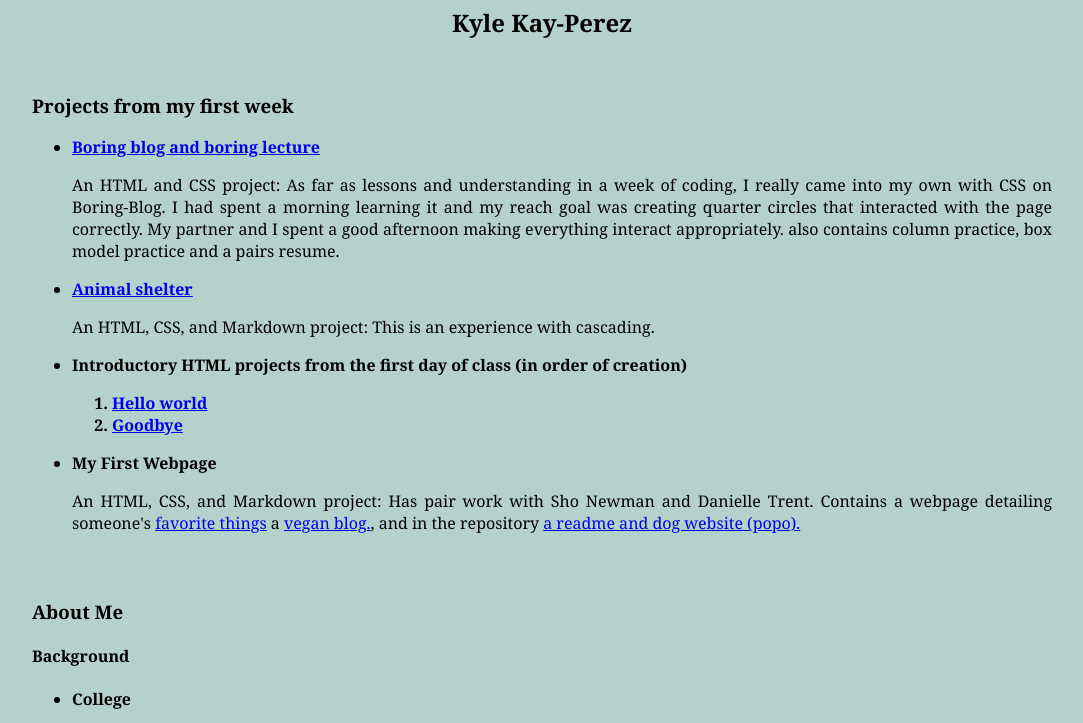
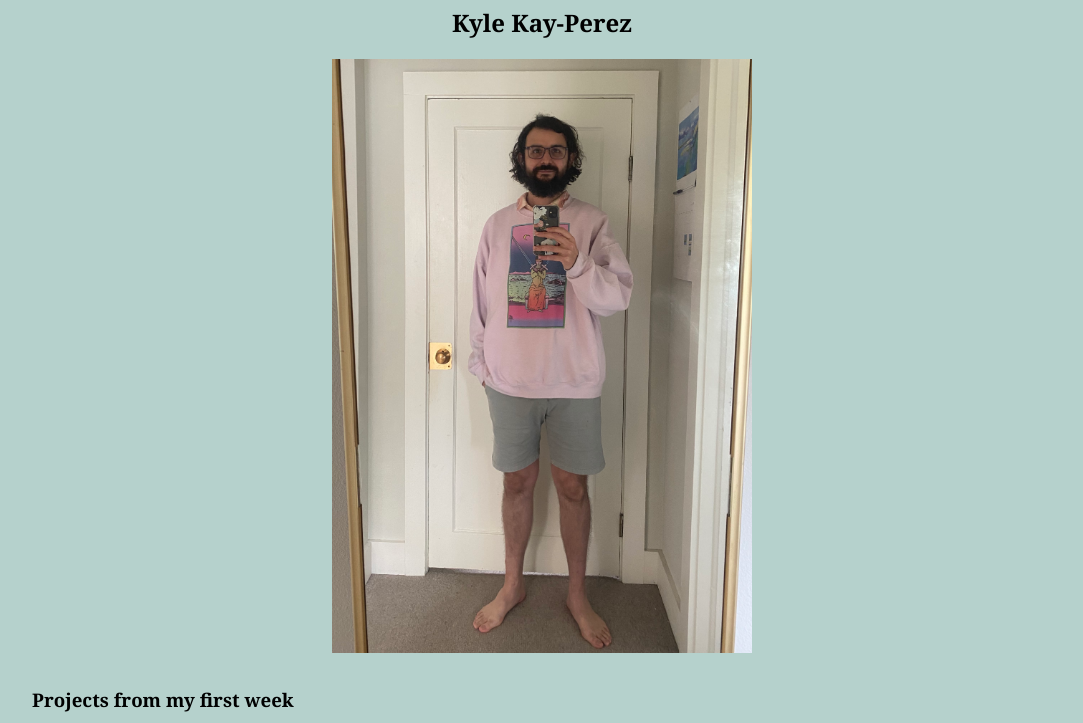
Before and after one commit to professional-pigeon/Epicodus-Portfolio, a plain HTML site: page index.html in a window 1280 px wide. Shown: the part 80-803 px from the top of the page, without its empty margins (98-1181 px from the left). Drawn offline with Linux system fonts and the light colour scheme.

Commit message:
add a photo and styling for it

```diff
--- a/css/styles.css
+++ b/css/styles.css
@@ -15,8 +15,15 @@ body {
   max-width: 1050px;
 }
 
-.container h1, h2 {
+.title {
   text-align: center;
+}
+
+.title img {
+  display: block;
+  margin-left: auto;
+  margin-right: auto;
+  width: 40%;
 }
 
 .bigbox1 {
--- a/index.html
+++ b/index.html
@@ -10,6 +10,7 @@
     <div class="title">
       <h1>Portfolio</h1>
       <h2>Kyle Kay-Perez</h2>
+      <img src="img/Kyle.JPG" alt="A photo of Kyle ">
     </div>
 
     <div class="bigbox1">
```
Also changed, not shown: img/Kyle.JPG (added).
